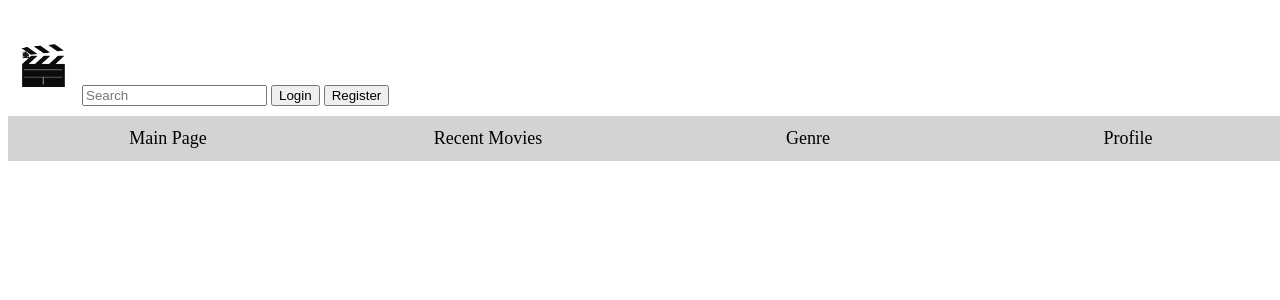
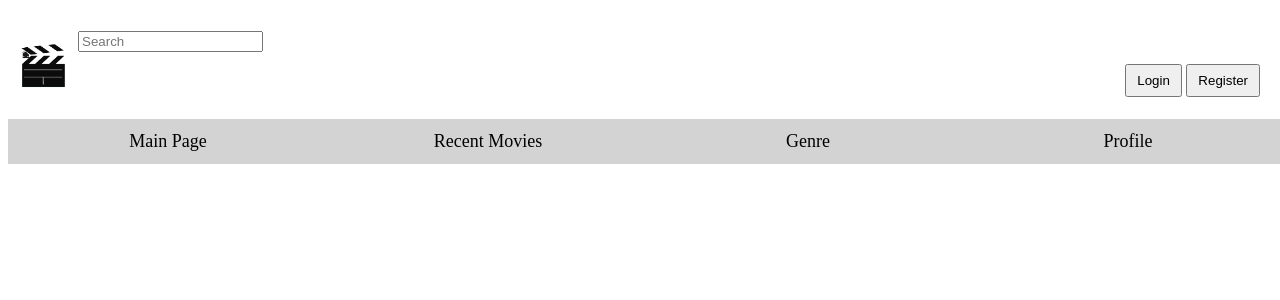
Before and after one commit to lorapokrajac/360-project, a PHP site: page /home.html in a window 1280 px wide. Shown: the top 300 px of the page. Run offline with PHP 8.4, Linux system fonts and the light colour scheme.

Commit message:
added alignment class in html and corresponding css, and some button css properties
Not sure how to center the search bar

```diff
--- a/home.css
+++ b/home.css
@@ -1,7 +1,38 @@
 body {
   	margin-top: 30px; /* Add a top margin to avoid content overlay */
+  	font-family: "Times New Roman", Times, serif;
 }
 
+.header-nav{
+	font-size: 18px;
+	font-family: "Times New Roman", Times, serif;
+	position:relative;
+	overflow: hidden;
+  	width: 100%; /* Full width */
+  	background-color: white;
+}
+
+.left-alligned{
+	float:left;
+}
+.centered-alligned text {
+  float: none;
+  position: absolute;
+  left: 50%;
+}
+
+.right-alligned{
+	float:right;
+	padding: 12px;
+}
+
+.login-button{
+	padding: 7px 10px;
+}
+
+.register-button{
+	padding: 7px 10px;
+}
 
 .top-nav {
 	overflow: hidden;
@@ -27,3 +58,7 @@ body {
 .top-nav a:hover {
   	background-color: lightblue;
 }
+
+.top-nav a.active {
+  color: purple;
+}
--- a/home.html
+++ b/home.html
@@ -3,10 +3,16 @@
 <head>
 <link rel="stylesheet" href="home.css">
 <div class="header-nav">
+	<div class="left-alligned">
 	<img src="logo.jpg" class="logo" alt="Movie Logo" width="70" height="70">
+	</div>
+	<div class="center-alligned">
 	<input type="text" class="search-bar" placeholder="Search">
+	</div>
+	<div class="right-alligned">
 	<button class="login-button">Login</button>
 	<button class="register-button">Register</button></div>
+	</div>
 </head>
 <body>
 <div class="top-nav">
```
